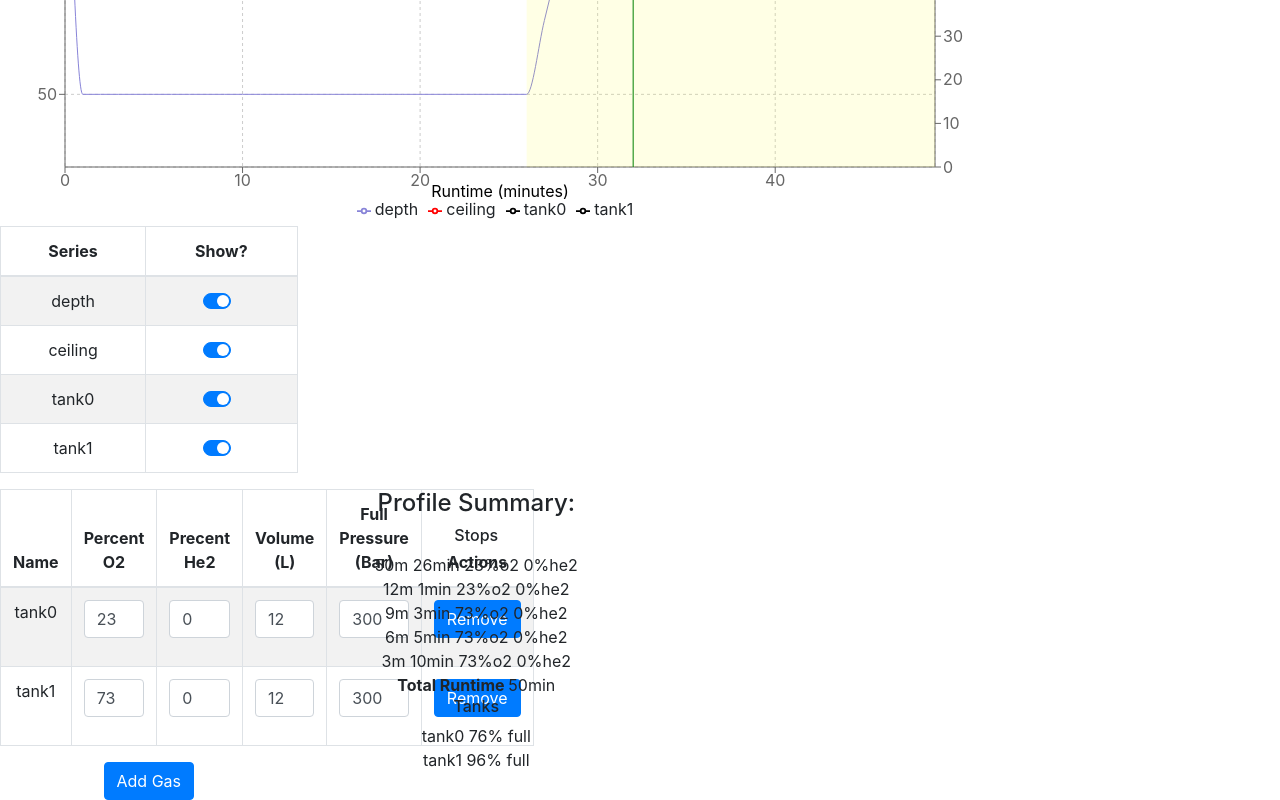
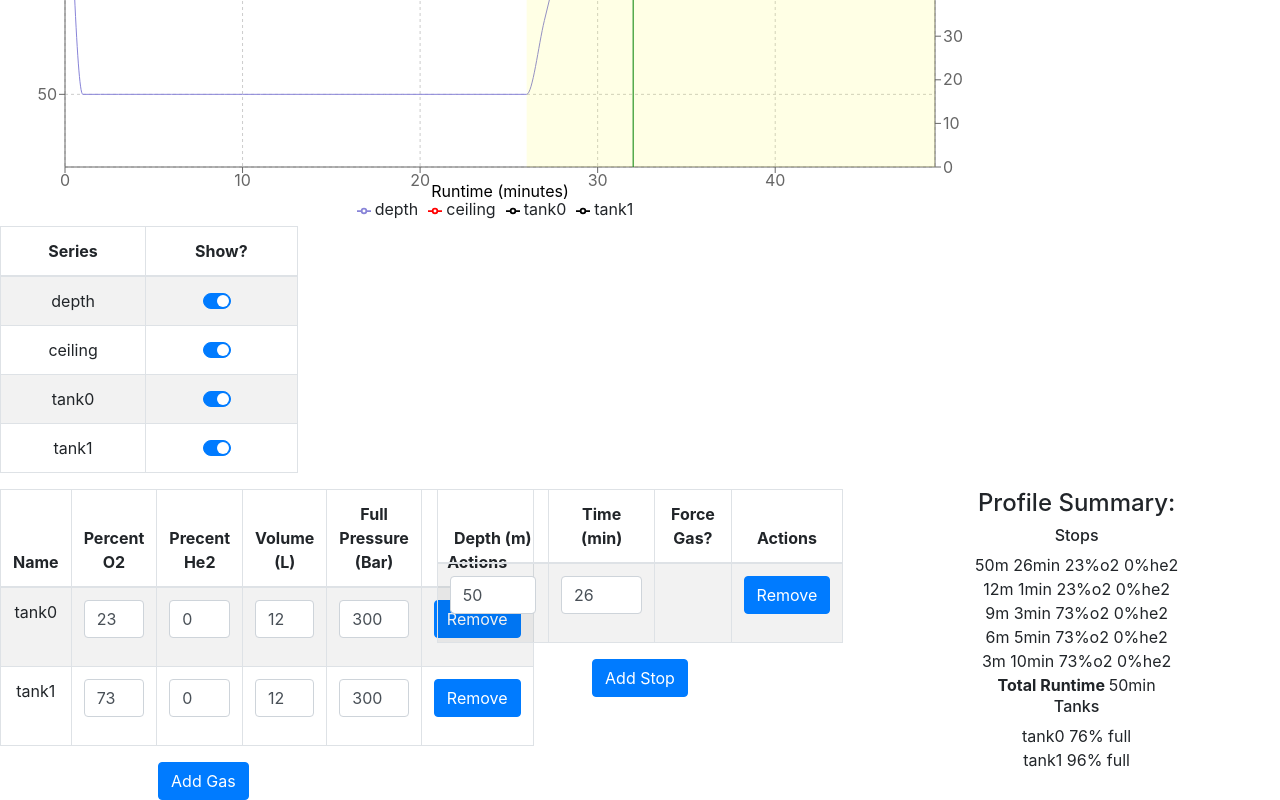
Before and after one commit to kwojcik/techplanner, a React (Create React App) app: page / in a window 1280 px wide. Shown: the part 274-1074 px from the top of the page. Built offline with nearby package versions, Linux system fonts and the light colour scheme.

Commit message:
add ProfileCreator

```diff
--- a/src/App.tsx
+++ b/src/App.tsx
@@ -10,6 +10,7 @@ import Row from 'react-bootstrap/Row'
 import Col from 'react-bootstrap/Col'
 import cloneDeep from 'lodash/cloneDeep'
 import ProfileTextual from './components/ProfileTextual';
+import ProfileCreator from './components/ProfileCreator';
 
 
 function App() {
@@ -38,10 +39,13 @@ function App() {
     <div className="App" >
       <ProfileGraph diver={diver} diveProfile={profile} decoProfile={decoProfile} />
       <Row>
-        <Col xs={3}>
+        <Col xs={4}>
           <TankList tanks={diver.tanks} onChange={(tanks) => setTanks(tanks)} />
         </Col>
-        <Col xs={3}>
+        <Col xs={4}>
+          <ProfileCreator profile={profile} onChange={(p: Profile) => setProfile(p)} />
+        </Col>
+        <Col xs={4}>
           <ProfileTextual diver={diver} diveProfile={profile} decoProfile={decoProfile} />
         </Col>
       </Row>
--- /dev/null
+++ b/src/components/ProfileCreator.tsx
@@ -0,0 +1,84 @@
+import React, { useState } from 'react'
+import { Tank } from '../profile/types'
+import Profile from '../profile/profile'
+import Table from 'react-bootstrap/Table'
+import Form from 'react-bootstrap/Form'
+import Button from 'react-bootstrap/Button'
+import cloneDeep from 'lodash/cloneDeep'
+
+interface Props {
+    profile: Profile
+    onChange: (profile: Profile) => void
+}
+
+const ProfileCreator = (props: Props) => {
+    if (!props.profile) {
+        return null
+    }
+
+    function updateStops(i: number, { depth, time }: { depth?: string, time?: string }) {
+        const newStops = cloneDeep(props.profile.stops)
+        if (depth) {
+            newStops[i].d = parseInt(depth)
+        }
+        if (time) {
+            newStops[i].t = parseInt(time)
+        }
+        props.onChange(new Profile(newStops))
+    }
+    return <>
+        <Form >
+            <Table striped bordered hover>
+                <thead>
+                    <tr>
+                        <th>Depth (m)</th>
+                        <th>Time (min)</th>
+                        <th>Force Gas?</th>
+                        <th>Actions</th>
+                    </tr>
+                </thead>
+                <tbody>
+                    {props.profile.stops.map((stop, i) => (
+                        <tr>
+                            <td>
+                                <Form.Group controlId={`stop${i}depth`} onBlur={(e: any) => {
+                                    updateStops(i, { depth: e.target.value })
+                                }}>
+                                    <Form.Control required type="text" placeholder="depth (m)" defaultValue={stop.d} />
+                                </Form.Group>
+                            </td>
+                            <td>
+                                <Form.Group controlId={`stop${i}time`} onBlur={(e: any) => {
+                                    updateStops(i, { time: e.target.value })
+                                }}>
+                                    <Form.Control required type="text" placeholder="time (min)" defaultValue={stop.t} />
+                                </Form.Group>
+                            </td>
+                            <td>
+                            </td>
+                            <td>
+                                <Button onClick={() => {
+                                    const newStops = cloneDeep(props.profile.stops)
+                                    newStops.splice(i, 1)
+                                    props.onChange(new Profile(newStops))
+                                }}>
+                                    Remove
+                                </Button>
+                            </td>
+                        </tr>
+                    ))}
+                </tbody>
+            </Table>
+        </Form>
+        <Button onClick={() => {
+            // add on the last one as a place holder
+            const newStops = cloneDeep(props.profile.stops)
+            newStops.push({
+                d: props.profile.stops[props.profile.stops.length - 1].d,
+                t: 1,
+            })
+            props.onChange(new Profile(newStops))
+        }}>Add Stop</Button>
+    </>
+}
+export default ProfileCreator
--- a/src/profile/types.ts
+++ b/src/profile/types.ts
@@ -22,4 +22,3 @@ export type InspiredGas = {
   phe2: Pressure;
 };
 export type ProfileStop = { d: Depth; t: Minute; g?: BreathingGas };
-export type Profile = ProfileStop[];
```
